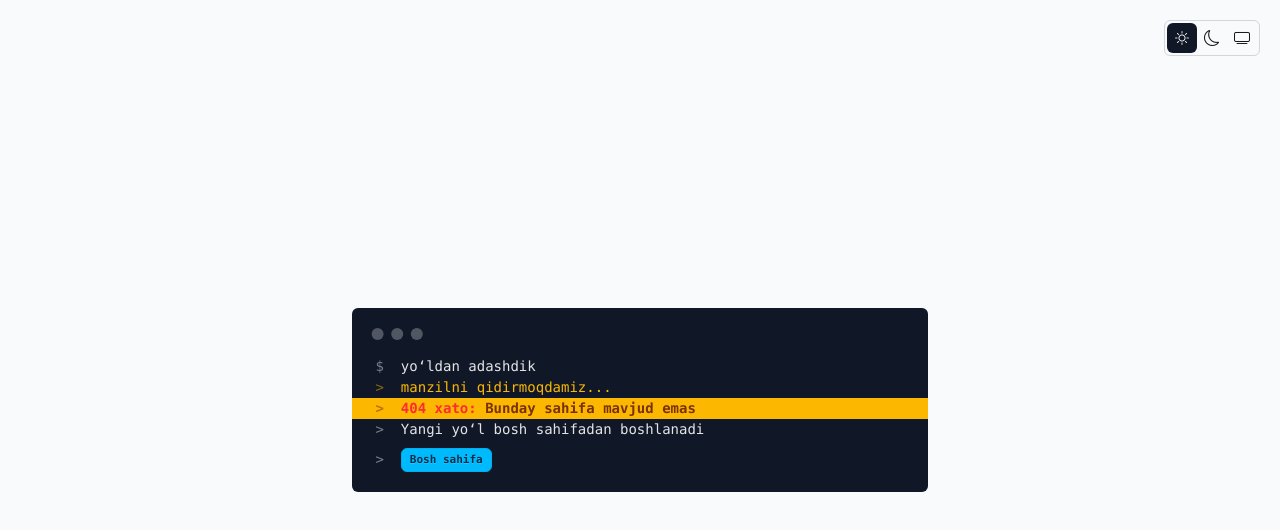
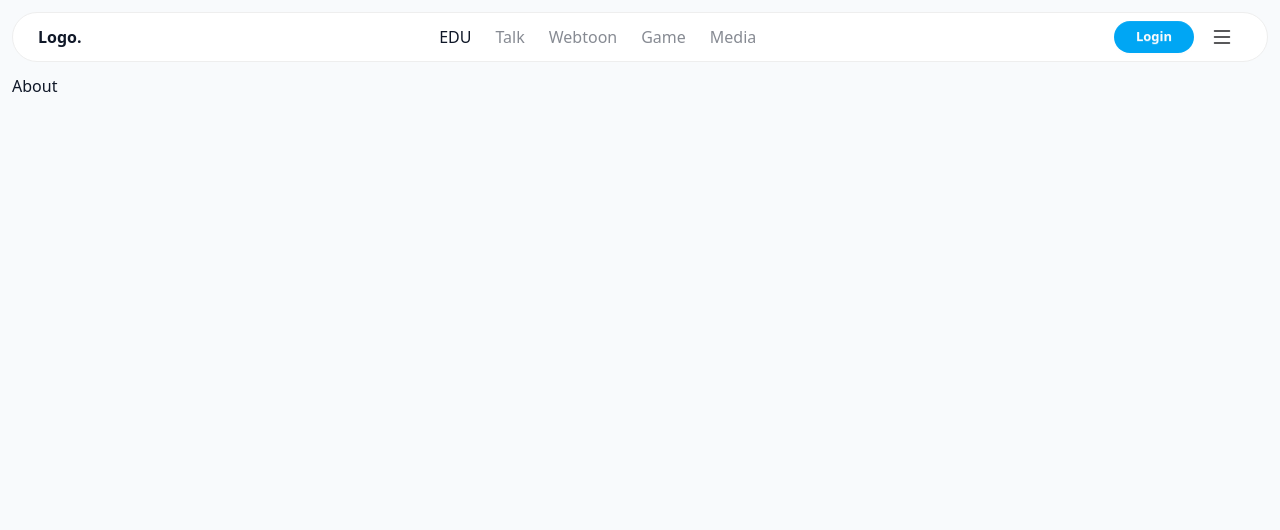
Before and after one commit to shahbozshirinboyev/weya-plus.uz, a React (Vite) app: page /about in a window 1280 px wide. Before the commit this address had no page. Shown: the top 530 px of the page. Built offline with nearby package versions, Linux system fonts and the light colour scheme.

Commit message:
add new pages

```diff
--- a/src/App.jsx
+++ b/src/App.jsx
@@ -1,23 +1,29 @@
-import { createBrowserRouter, RouterProvider } from "react-router-dom"
-import { AnimatePresence } from "framer-motion"
+import { createBrowserRouter, RouterProvider } from "react-router-dom";
+import { AnimatePresence } from "framer-motion";
 
 // layouts
-import RootLayout from "./layouts/RootLayout.jsx"
-import EducationLayout from "./layouts/EducationLayout.jsx"
-import LessonLayout from "./layouts/LessonLayout.jsx"
+import RootLayout from "./layouts/RootLayout.jsx";
+import EducationLayout from "./layouts/EducationLayout.jsx";
+import LessonLayout from "./layouts/LessonLayout.jsx";
 
 // pages
-import Home from "./pages/Home/Home.jsx"
-import MyProfile from "./pages/Profile/MyProfile.jsx"
-import Education from "./pages/Education/Education.jsx"
-import SelectCourse from "./pages/Education/SelectCourse.jsx"
-import SelectLesson from "./pages/Education/SelectLesson.jsx"
-import ErrorPage from "./pages/ErrorPage.jsx"
+import Home from "./pages/Home/Home.jsx";
+import MyProfile from "./pages/Profile/MyProfile.jsx";
+import Education from "./pages/Education/Education.jsx";
+import SelectCourse from "./pages/Education/SelectCourse.jsx";
+import SelectLesson from "./pages/Education/SelectLesson.jsx";
+import ErrorPage from "./pages/ErrorPage.jsx";
+
+// pages - Footer
+import About from "./pages/Footer/About.jsx";
+import Faq from "./pages/Footer/Faq.jsx";
+import PrivacyPolicy from "./pages/Footer/PrivacyPolicy.jsx";
+import Contact from "./pages/Footer/Contact.jsx";
 
 // sahifalarni animatsiya bilan o'rash
-import PageWrapper from "./components/ui/PageWrapper.jsx"
-import Login from "./components/auth/Login.jsx"
-import Registration from "./components/auth/Registration.jsx"
+import PageWrapper from "./components/ui/PageWrapper.jsx";
+import Login from "./components/auth/Login.jsx";
+import Registration from "./components/auth/Registration.jsx";
 
 const routes = createBrowserRouter([
   {
@@ -27,15 +33,27 @@ const routes = createBrowserRouter([
     children: [
       {
         index: true,
-        element: <PageWrapper><Home /></PageWrapper>,
+        element: (
+          <PageWrapper>
+            <Home />
+          </PageWrapper>
+        ),
       },
       {
         path: "login",
-        element: <PageWrapper><Login /></PageWrapper>,
+        element: (
+          <PageWrapper>
+            <Login />
+          </PageWrapper>
+        ),
       },
       {
         path: "registration",
-        element: <PageWrapper><Registration /></PageWrapper>,
+        element: (
+          <PageWrapper>
+            <Registration />
+          </PageWrapper>
+        ),
       },
       {
         path: "education",
@@ -43,7 +61,11 @@ const routes = createBrowserRouter([
         children: [
           {
             index: true,
-            element: <PageWrapper><Education /></PageWrapper>,
+            element: (
+              <PageWrapper>
+                <Education />
+              </PageWrapper>
+            ),
           },
           {
             path: "select-course",
@@ -51,30 +73,74 @@ const routes = createBrowserRouter([
             children: [
               {
                 index: true,
-                element: <PageWrapper><SelectCourse /></PageWrapper>,
+                element: (
+                  <PageWrapper>
+                    <SelectCourse />
+                  </PageWrapper>
+                ),
               },
               {
                 path: "select-lesson",
-                element: <PageWrapper><SelectLesson /></PageWrapper>,
-              }
-            ]
-          }
-        ]
+                element: (
+                  <PageWrapper>
+                    <SelectLesson />
+                  </PageWrapper>
+                ),
+              },
+            ],
+          },
+        ],
       },
       {
         path: "my-profile",
-        element: <PageWrapper><MyProfile /></PageWrapper>,
-      }
-    ]
-  }
-])
+        element: (
+          <PageWrapper>
+            <MyProfile />
+          </PageWrapper>
+        ),
+      },
+      {
+        path: "about",
+        element: (
+          <PageWrapper>
+            <About />
+          </PageWrapper>
+        ),
+      },
+      {
+        path: "faq",
+        element: (
+          <PageWrapper>
+            <Faq />
+          </PageWrapper>
+        ),
+      },
+      {
+        path: "privacy-policy",
+        element: (
+          <PageWrapper>
+            <PrivacyPolicy />
+          </PageWrapper>
+        ),
+      },
+      {
+        path: "contact",
+        element: (
+          <PageWrapper>
+            <Contact />
+          </PageWrapper>
+        ),
+      },
+    ],
+  },
+]);
 
 function App() {
   return (
     <AnimatePresence mode="wait">
       <RouterProvider router={routes} />
     </AnimatePresence>
-  )
+  );
 }
 
-export default App
+export default App;
--- a/src/components/layout/Footer.jsx
+++ b/src/components/layout/Footer.jsx
@@ -1,6 +1,14 @@
 import Logo from "@/assets/images/logos/weya_plus.png";
+import { Link } from "react-router-dom";
+import { Fragment } from "react";
 
 function Footer() {
+  const links = [
+    { to: "/about", label: "About Us" },
+    { to: "/faq", label: "FAQ" },
+    { to: "/privacy-policy", label: "Privacy Policy" },
+    { to: "/contact", label: "Contact Us" },
+  ];
   return (
     <footer className="relative w-full p-8 bg-gray-900 shadow shadow-gray-950 rounded-t-3xl text-gray-50">
       <div className="absolute top-8 left-1/2 -translate-x-1/2 sm:left-8 sm:translate-x-0">
@@ -9,20 +17,22 @@ function Footer() {
 
       <div className="max-w-5xl mx-auto flex flex-col items-center text-center space-y-6 mt-12 sm:mt-1">
         <nav className="hidden md:flex justify-center gap-x-5 text-sm">
-          <a href="#">EDU</a>
-          <a href="#">Talk</a>
-          <a href="#">Webtoon</a>
-          <a href="#">Game</a>
-          <a href="#">Media</a>
-          <a href="#">Contest</a>
+          <Link to="/edu">EDU</Link>
+          <Link to="/talk">Talk</Link>
+          <Link to="/webtoon">Webtoon</Link>
+          <Link to="/game">Game</Link>
+          <Link to="/media">Media</Link>
+          <Link to="/contest">Contest</Link>
         </nav>
 
-        <nav className="flex flex-wrap justify-center gap-6 text-sm">
-          <a href="#">About us</a>
-          <a href="#">FAQ</a>
-          <a href="#">Privacy Policy</a>
-          <a href="#">Contact Us</a>
-        </nav>
+        <div className="flex flex-wrap justify-center items-center gap-1 text-sm">
+          {links.map((link, i) => (
+            <Fragment key={link.to}>
+              <Link to={link.to}>{link.label}</Link>
+              {i < links.length - 1 && <span className="mx-2">|</span>}
+            </Fragment>
+          ))}
+        </div>
 
         <div className="text-xs space-y-1">
           <p>KOREA : Weayaa Co., LTD CEO 이승현 등록번호 482-88-02872</p>
--- a/src/layouts/RootLayout.jsx
+++ b/src/layouts/RootLayout.jsx
@@ -9,7 +9,7 @@ function RootLayout() {
 
   return (
     <>
-      {!shouldHideNavbar && <Navbar /> }
+      {!shouldHideNavbar && <Navbar />}
       <Outlet />
     </>
   );
--- /dev/null
+++ b/src/pages/Footer/About.jsx
@@ -0,0 +1,11 @@
+import React from 'react'
+
+function About() {
+  return (
+    <div className="container mx-auto px-3 text-gray-900 dark:text-gray-50">
+      <div>About</div>
+    </div>
+  )
+}
+
+export default About
--- /dev/null
+++ b/src/pages/Footer/Contact.jsx
@@ -0,0 +1,11 @@
+import React from "react";
+
+function Contact() {
+  return (
+    <div className="container mx-auto px-3 text-gray-900 dark:text-gray-50">
+      <div>Contact</div>
+    </div>
+  );
+}
+
+export default Contact;
--- /dev/null
+++ b/src/pages/Footer/Faq.jsx
@@ -0,0 +1,11 @@
+import React from "react";
+
+function Faq() {
+  return (
+    <div className="container mx-auto px-3 text-gray-900 dark:text-gray-50">
+      <div>Faq</div>
+    </div>
+  );
+}
+
+export default Faq;
--- /dev/null
+++ b/src/pages/Footer/PrivacyPolicy.jsx
@@ -0,0 +1,11 @@
+import React from "react";
+
+function PrivacyPolicy() {
+  return (
+    <div className="container mx-auto px-3 text-gray-900 dark:text-gray-50">
+      <div>PrivacyPolicy</div>
+    </div>
+  );
+}
+
+export default PrivacyPolicy;
```
